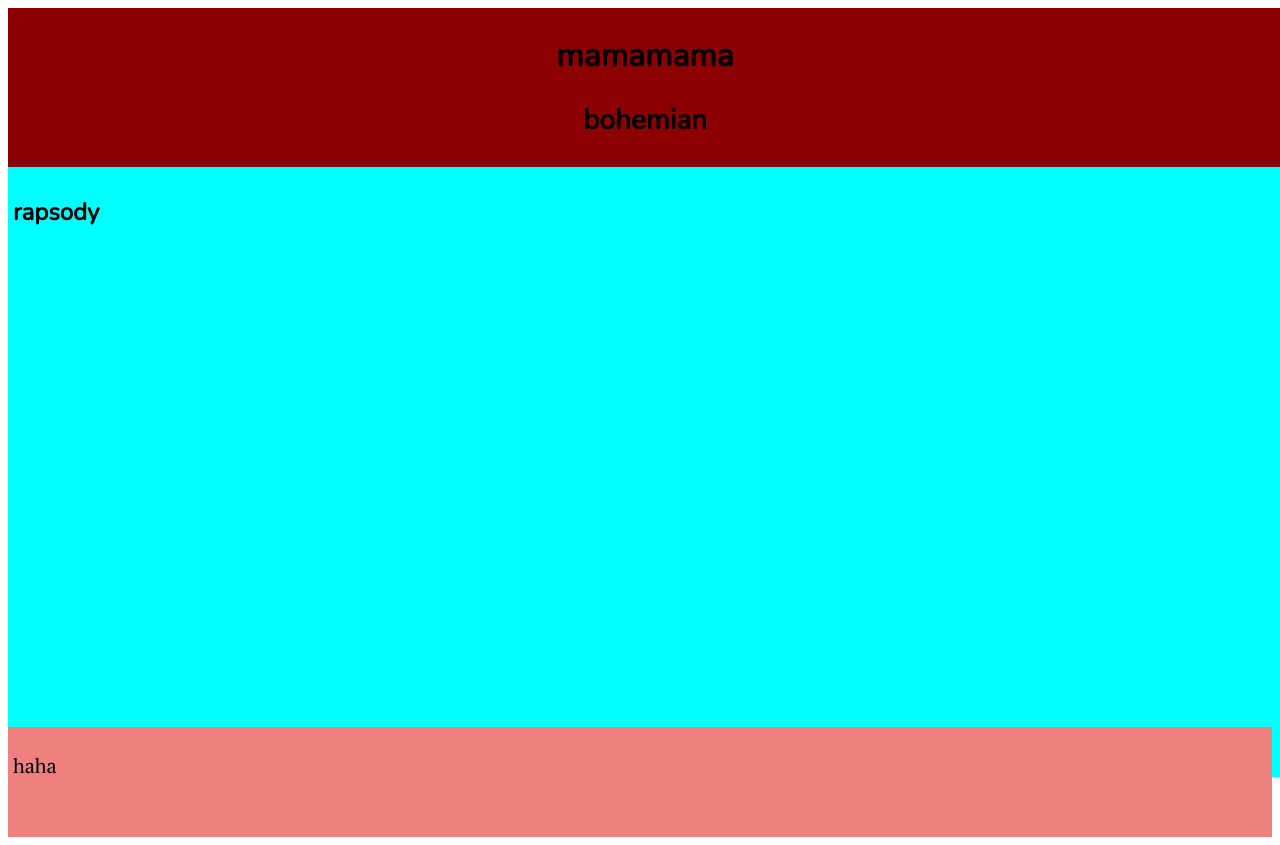
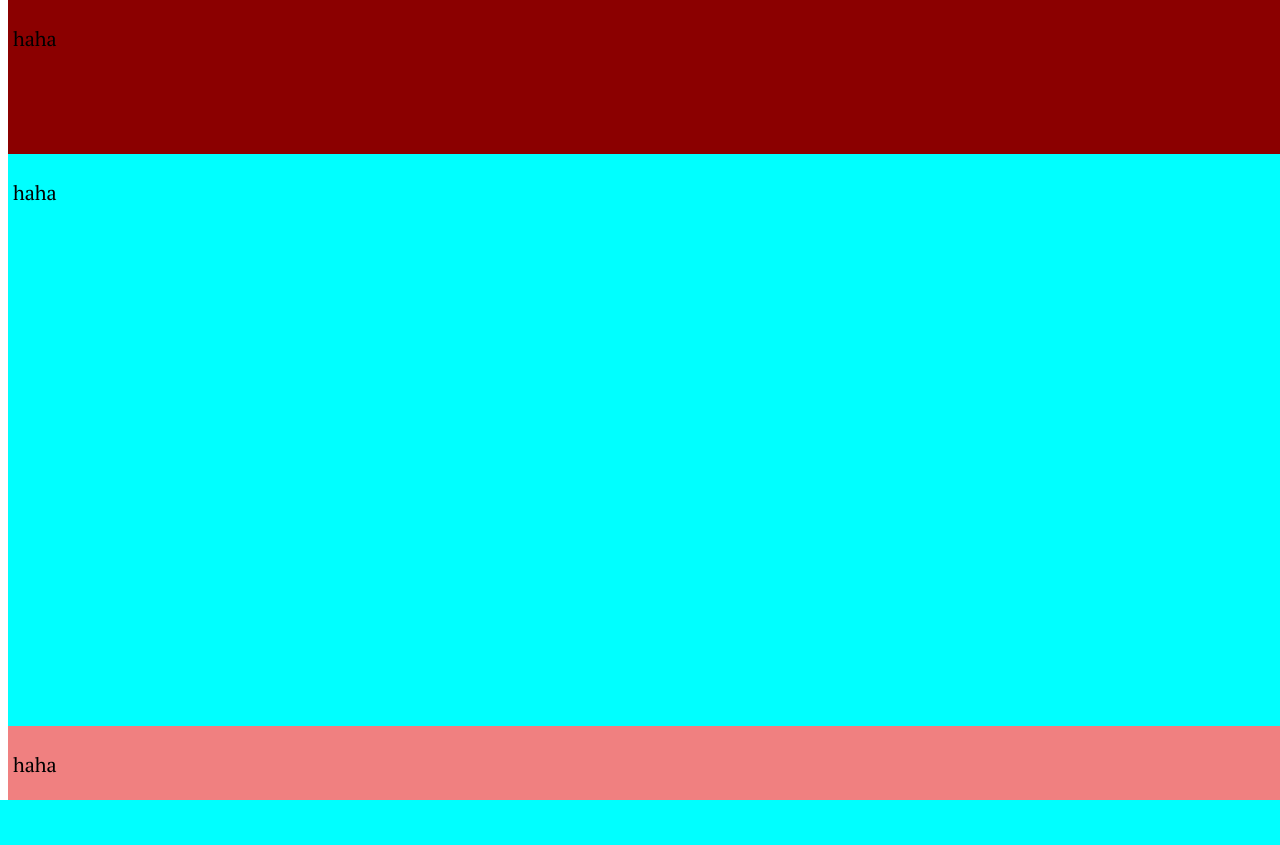
Before and after one commit to LalaKala83/307, a PHP site: page /view/test.html in a window 1280 px wide. After the commit the page ends 800 px from the top, so only its background shows below. Run offline with PHP 8.4, Linux system fonts and the light colour scheme.

Commit message:
css - divs

```diff
--- a/public/css/style.css
+++ b/public/css/style.css
@@ -26,35 +26,37 @@ p {
     font-family: 'PT Serif', serif;
 }
 
-#content {
-    background-color: orange;
-    min-height: 100px;
-}
-
 #header {
-    min-height: 100px;
     width: 100%;
     padding: 5px;
     background: darkred;
+    min-height: 20%;
 }
 
 #body {
     padding: 5px;
     width: 100%;
-    min-height: 600px;
+    min-height: 80%;
     background: aqua;
 }
 
 #container {
     background-color: green;
-    height: 100%;
-    margin: 0 auto -50px auto;
-    min-width: 560px;
+    height: 90%;
+    min-height: 90%;
+    resize: both;
+    min-width: 100%;
+    margin-bottom: 5px;
+    position: fixed;
+    top: 0;
 }
 
 #footer {
-    min-height: 100px;
-    margin: 0 auto;
+    height: 8%;
+    min-height: 8%;
     background: lightcoral;
+    min-width: 100%;
     padding: 5px;
+    position: fixed;
+    bottom: 0;
 }
--- a/view/test.html
+++ b/view/test.html
@@ -10,13 +10,12 @@
 </head>
 <body>
 <div id="container">
-<div id="header">
-<h1>mamamama</h1>
-<h2>bohemian</h2>
-</div>
-<div id="body">
-<h3>rapsody</h3>
-</div>
+    <div id="header">
+        <p>haha</p>
+    </div>
+    <div id="body">
+        <p>haha</p>
+    </div>
 </div>
 <div id="footer">
     <p>haha</p>
```
Also changed, not shown: Farbschema.PNG (deleted), a.jpg (deleted), b.jpg (deleted), c.jpg (deleted).
